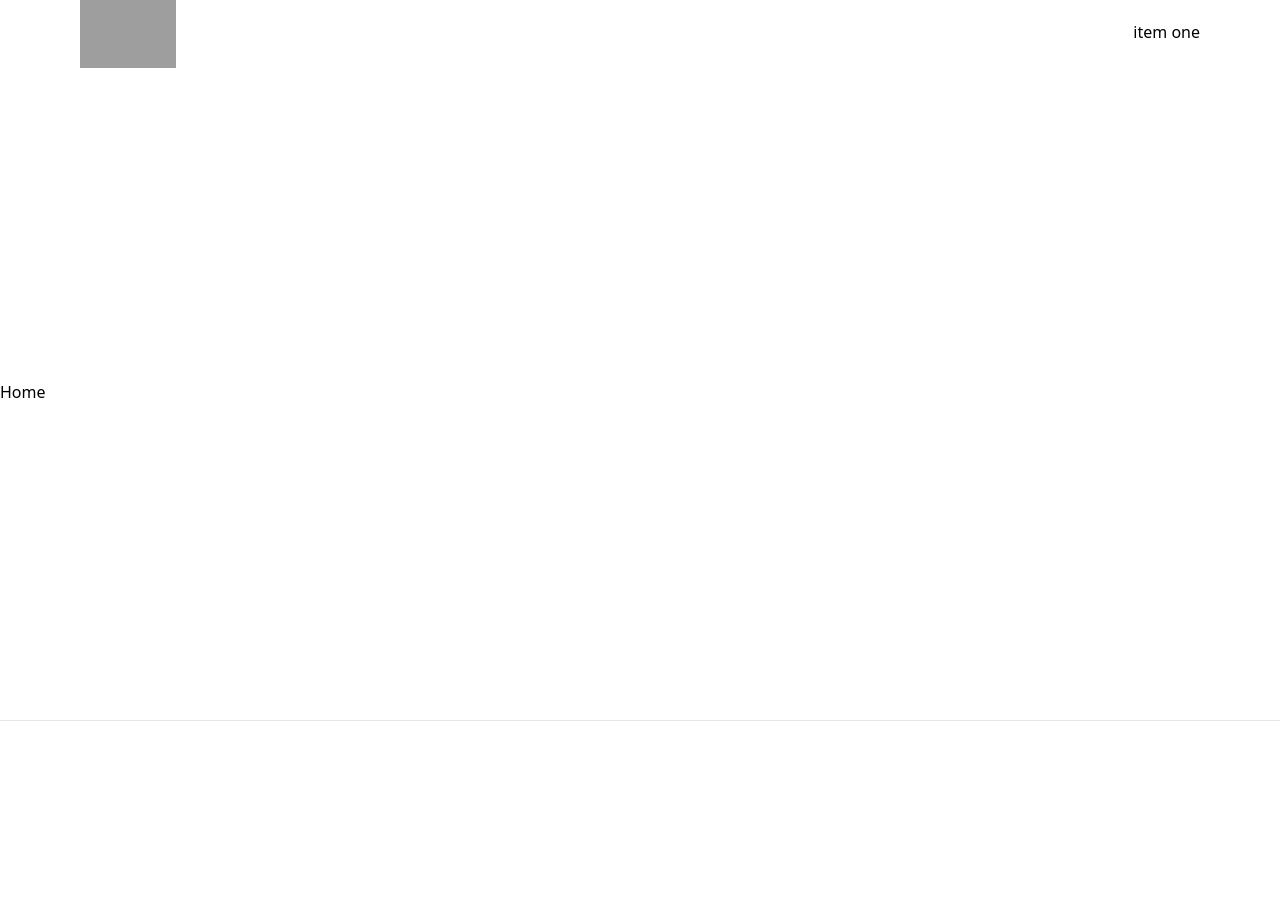
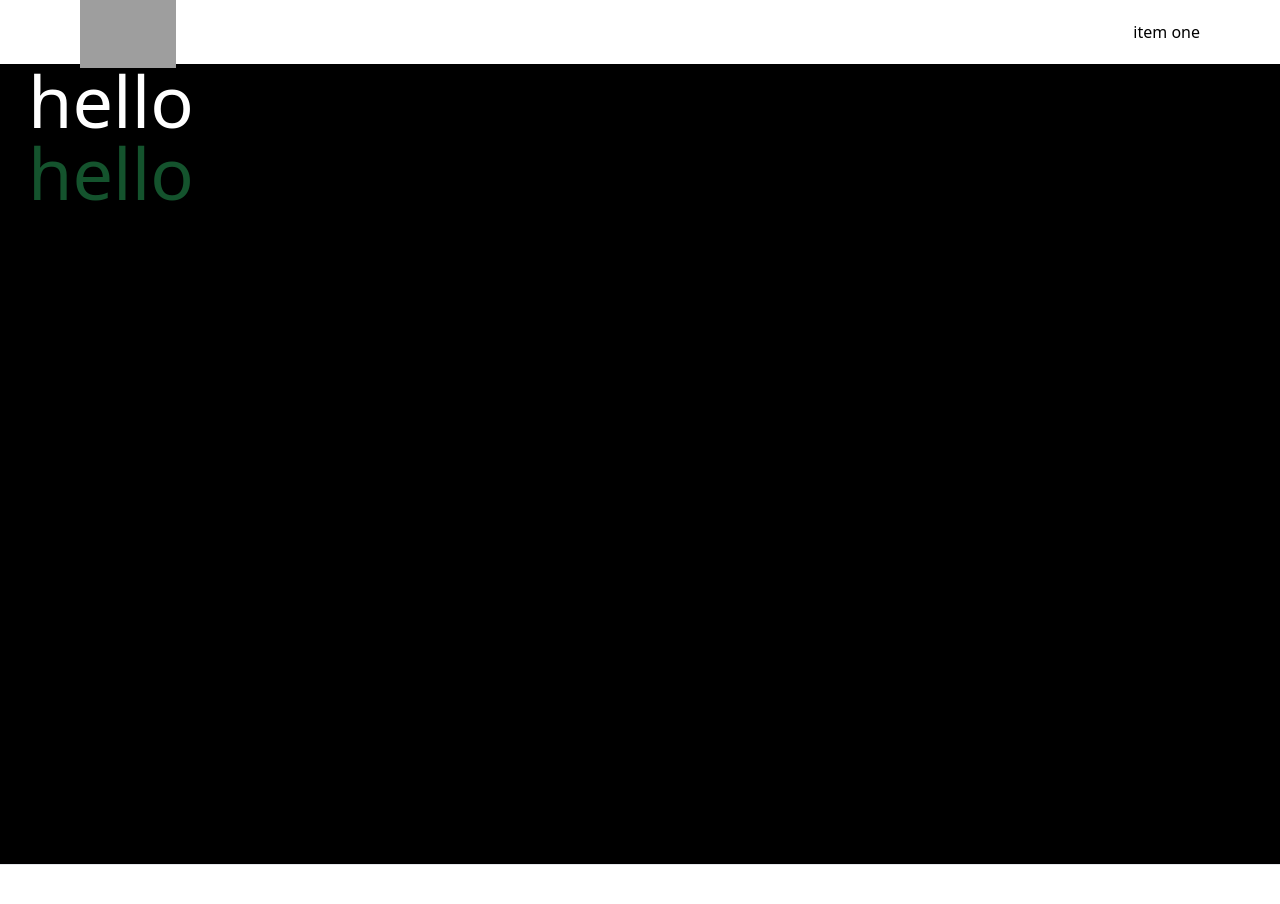
Before and after one commit to adilkhan510/portfolio-nextjs, a Next.js app: page / in a window 1280 px wide. Shown: the top 904 px of the page. Before the commit the page ends 800 px from the top, so only its background shows below. Built offline with nearby package versions, Linux system fonts and the light colour scheme; grey boxes are pictures that could not be loaded.

Commit message:
chore: save

```diff
--- /dev/null
+++ b/components/WithContainer/WithContainer.tsx
@@ -0,0 +1,16 @@
+import { ComponentPropsWithoutRef, FC } from 'react';
+import classNames from 'classnames';
+
+const WithContainer: FC<ComponentPropsWithoutRef<'div'>> = ({
+  className,
+  ...props
+}) => {
+  return (
+    <div
+      {...props}
+      className={classNames('container mx-auto px-7 min-h-screen', className)}
+    />
+  );
+};
+
+export default WithContainer;
--- /dev/null
+++ b/components/WithContainer/index.tsx
@@ -0,0 +1 @@
+export { default } from './WithContainer';
--- a/components/layout/home/index.tsx
+++ b/components/layout/home/index.tsx
@@ -60,11 +60,7 @@ export default function HomeLayout({
         <Link href="/">
           <span className="sr-only">Logo</span>
         </Link>
-        <a
-          href="https://github.com/steven-tey/dub"
-          target="_blank"
-          rel="noreferrer"
-        >
+        <a href="" target="_blank" rel="noreferrer">
           <span className="sr-only">Github</span>
         </a>
       </div>
--- a/package.json
+++ b/package.json
@@ -39,6 +39,7 @@
     "@types/react-dom": "18.0.10",
     "autoprefixer": "^10.4.13",
     "babel-loader": "^8.3.0",
+    "classnames": "^2.3.2",
     "eslint": "8.32.0",
     "eslint-config-next": "13.1.5",
     "eslint-plugin-storybook": "^0.6.10",
--- a/pages/index.tsx
+++ b/pages/index.tsx
@@ -1,9 +1,13 @@
+import WithContainer from '../components/WithContainer/';
 import HomeLayout from '../components/layout/home';
 
 export default function Home() {
   return (
     <HomeLayout>
-      <div>Home</div>
+      <WithContainer className="bg-black text-green-900">
+        <div className="text-white text-7xl">hello</div>
+        <div className=" text-7xl">hello</div>
+      </WithContainer>
     </HomeLayout>
   );
 }
```
Also changed, not shown: 1 other file (tests, documents, lock files or other folders).
